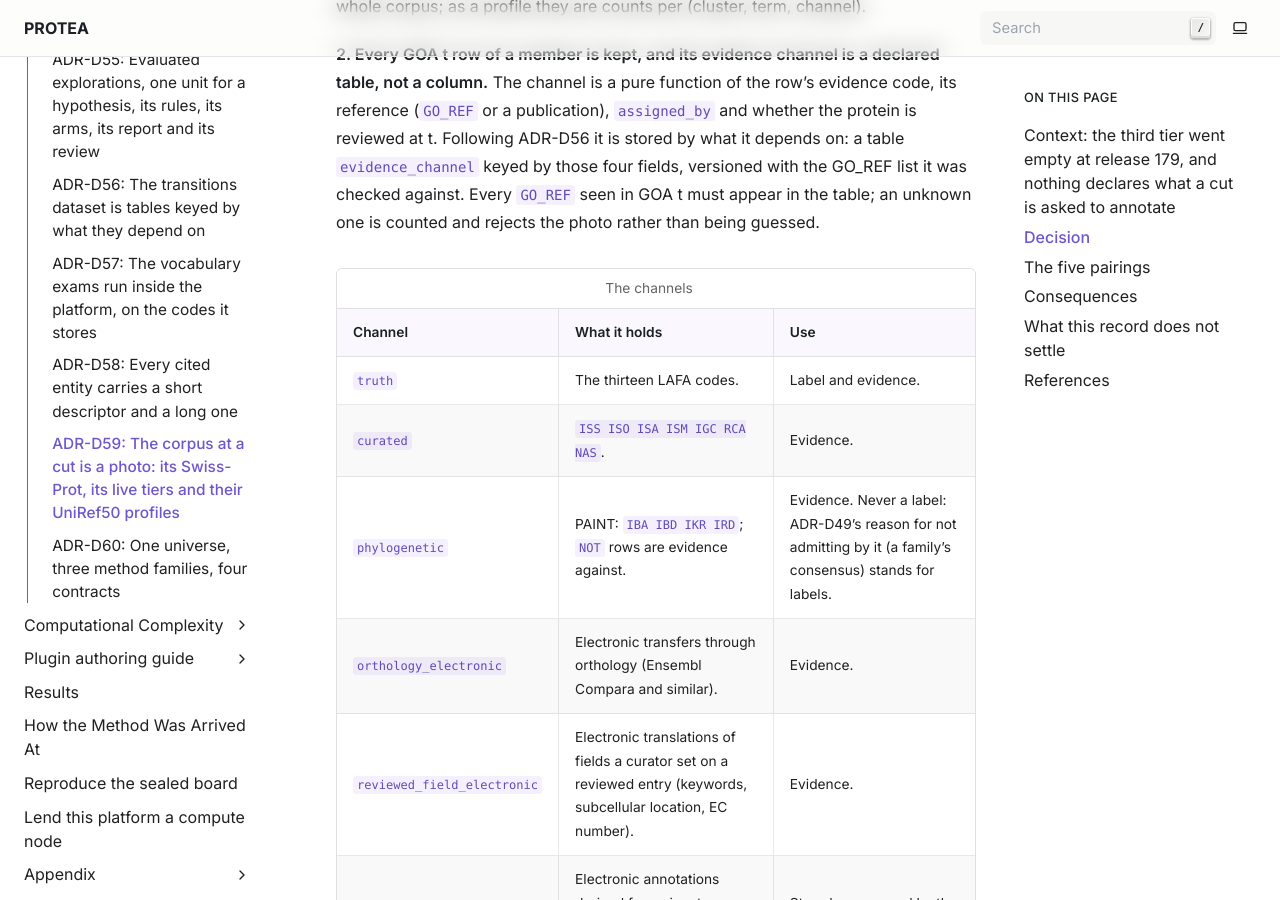
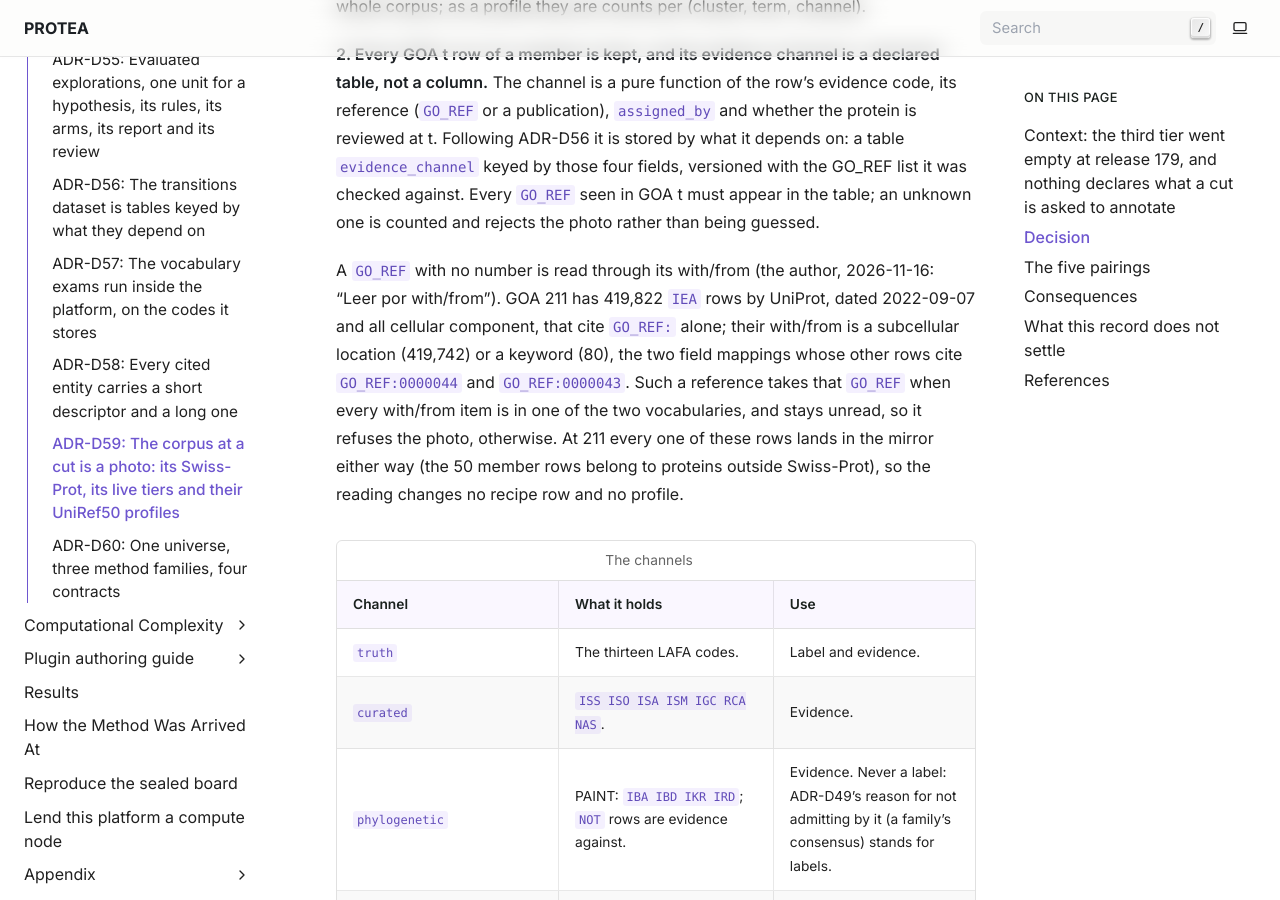
Before and after one commit to frapercan/PROTEA, a Sphinx documentation site: the page built from docs/source/adr/D59-the-corpus-at-a-cut-is-a-photo.rst, in a window 1280 px wide and 900 px high, scrolled down 3035 px. Built offline with Sphinx 7.4.7, drawn with Linux system fonts in a browser that asks for light colours.

Commit message:
ADR-D59: el autor decide leer un GO_REF sin numero por su with/from
Se anota en la decision 2 con las cifras de GOA 211 y lo que cambia en ese
corte (nada en la receta ni en los perfiles).

```diff
--- a/docs/source/adr/D59-the-corpus-at-a-cut-is-a-photo.rst
+++ b/docs/source/adr/D59-the-corpus-at-a-cut-is-a-photo.rst
@@ -110,6 +110,16 @@ protein is reviewed at t. Following ADR-D56 it is stored by what it depends on:
 table ``evidence_channel`` keyed by those four fields, versioned with the GO_REF
 list it was checked against. Every ``GO_REF`` seen in GOA t must appear in the
 table; an unknown one is counted and rejects the photo rather than being guessed.
+
+A ``GO_REF`` with no number is read through its with/from (the author,
+2026-11-16: "Leer por with/from"). GOA 211 has 419,822 ``IEA`` rows by UniProt,
+dated 2022-09-07 and all cellular component, that cite ``GO_REF:`` alone; their
+with/from is a subcellular location (419,742) or a keyword (80), the two field
+mappings whose other rows cite ``GO_REF:0000044`` and ``GO_REF:0000043``. Such a
+reference takes that ``GO_REF`` when every with/from item is in one of the two
+vocabularies, and stays unread, so it refuses the photo, otherwise. At 211 every
+one of these rows lands in the mirror either way (the 50 member rows belong to
+proteins outside Swiss-Prot), so the reading changes no recipe row and no profile.
 
 .. list-table:: The channels
    :header-rows: 1
```
